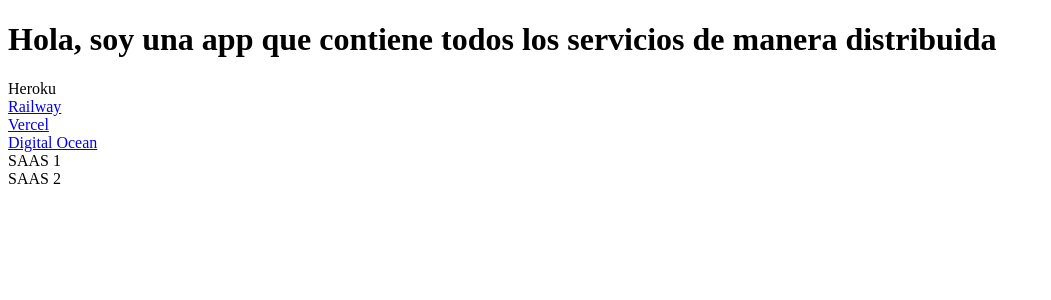
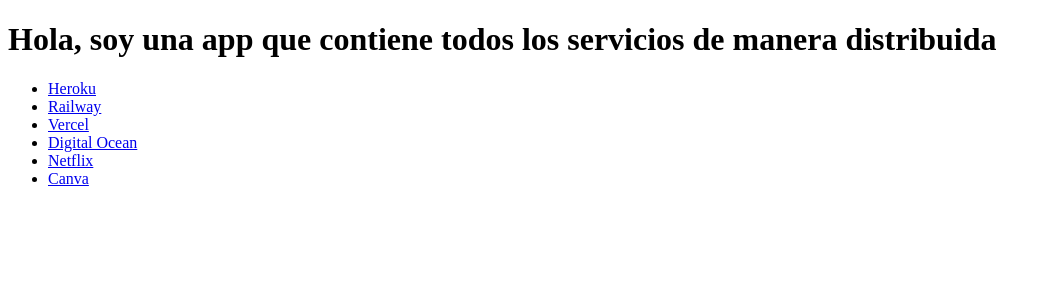
Before and after one commit to Vrouqen/AWS-Ejercicio2-Main, a Flask app: page / in a window 1280 px wide. Shown: the top 300 px of the page, without its empty margins (0-1051 px from the left). Run offline with Flask 3, Linux system fonts and the light colour scheme.

Commit message:
Se implementa los ultimos servicios dentro de las referencias a html

```diff
--- a/templates/index.html
+++ b/templates/index.html
@@ -8,11 +8,13 @@
 <body>
     <h1>Hola, soy una app que contiene todos los servicios de manera distribuida</h1>
 
-    <label>Heroku</label><br>
-    <a href="https://grupo6.up.railway.app/" target="_blank"><label>Railway</label></a><br>
-    <a href="https://versel-cyan.vercel.app/" target="_blank"><label>Vercel</label></a><br>
-    <a href="https://ejercicio2-paas-y36rn.ondigitalocean.app/" target="_blank"><label>Digital Ocean</label></a><br>
-    <label>SAAS 1</label><br>
-    <label>SAAS 2</label><br>
+    <ul>
+        <li><a href="https://herokud1-03800266aff2.herokuapp.com/" target="_blank"><label>Heroku</label></a></li>
+        <li><a href="https://grupo6.up.railway.app/" target="_blank"><label>Railway</label></a></li>
+        <li><a href="https://versel-cyan.vercel.app/" target="_blank"><label>Vercel</label></a></li>
+        <li><a href="https://ejercicio2-paas-y36rn.ondigitalocean.app/" target="_blank"><label>Digital Ocean</label></a></li>
+        <li><a href="https://www.netflix.com/ec/" target="_blank"><label>Netflix</label></a></li>
+        <li><a href="https://www.canva.com/es_es/" target="_blank"><label>Canva</label></a></li>
+    </ul>
 </body>
 </html>
```
